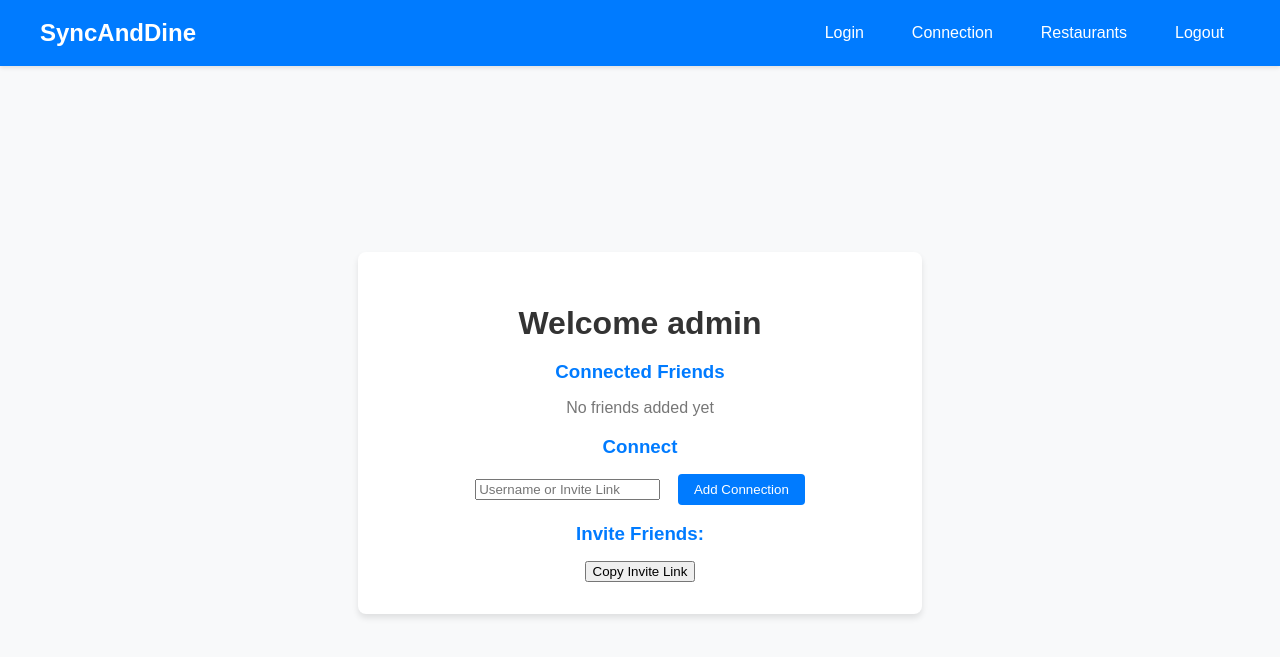
After one commit to preritsinha/SyncAndDine, a Flask app: page /connection in a window 1280 px wide. The commit adds this page. Shown: the top 657 px of the page. Run offline with Flask 3, Linux system fonts and the light colour scheme; a user stored in the database is signed in; parts of the project's set-up code (start-up, migrations or seed data) failed here and were passed over.

Commit message:
update 2

```diff
--- a/app.py
+++ b/app.py
@@ -6,6 +6,7 @@ from sqlalchemy import PickleType
 from flask_bcrypt import Bcrypt
 import pandas as pd
 import os
+from datetime import datetime,timezone
 
 app = Flask(__name__)
 app.secret_key = 'your_secret_key'
@@ -31,12 +32,38 @@ class User(db.Model):
     email = db.Column(db.String(100), unique=True, nullable=False)
     swipes = db.Column(MutableDict.as_mutable(PickleType), default={})
     finished = db.Column(db.Boolean, default=False)
+    filter_preferences = db.Column(MutableDict.as_mutable(PickleType), default={})
+    # Relationship to ConnectionGroup: user can be admin of multiple groups
+    admin_groups = db.relationship('ConnectionGroup', backref='admin', lazy=True)
+    # Friendship table: users can have multiple friends
     friends = db.relationship('User',
                               secondary=friendship,
                               primaryjoin=id == friendship.c.user_id,
                               secondaryjoin=id == friendship.c.friend_id,
                               backref=db.backref('friend_of', lazy='dynamic'),
                               lazy='dynamic')
+    def __repr__(self):
+        return f'<User {self.username}>'
+
+class ConnectionGroup(db.Model):
+    id = db.Column(db.Integer, primary_key=True)
+    name = db.Column(db.String(120), nullable=False)
+    # ForeignKey referencing User (admin of the group)
+    admin_id = db.Column(db.Integer, db.ForeignKey('user.id'), nullable=False)
+    # Relationship to GroupMember
+    group_members = db.relationship('GroupMember', backref='group', lazy=True)
+    def __repr__(self):
+        return f'<ConnectionGroup {self.name}>'
+
+class GroupMember(db.Model):
+    id = db.Column(db.Integer, primary_key=True)
+    # ForeignKey referencing User
+    user_id = db.Column(db.Integer, db.ForeignKey('user.id'), nullable=False)
+    # ForeignKey referencing ConnectionGroup
+    group_id = db.Column(db.Integer, db.ForeignKey('connection_group.id'), nullable=False)
+    join_date = db.Column(db.DateTime, default=datetime.now(timezone.utc))
+    def __repr__(self):
+        return f'<GroupMember {self.user.username}>'
 
 csv_path = os.path.join(os.path.dirname(__file__), 'restaurants.csv')
 restaurant_data = pd.read_csv(csv_path)
@@ -57,7 +84,7 @@ restaurant_data['rate'] = restaurant_data['rate'].apply(clean_rate)
 @app.route('/')
 def home():
     # if 'username' in session:
-        # return redirect(url_for('profile'))
+        # return redirect(url_for('connection'))
     return render_template('login.html')
 
 @app.route('/login', methods=['GET','POST'])
@@ -65,11 +92,8 @@ def login():
     if request.method == 'POST':
         username = request.form['username']
         password = request.form['password']
-        print(f"Received username: {username}, password: {password}")
         user = User.query.filter_by(username=username).first()
-        print(f"Found user: {user}")  # Check if user is None or the actual user object
         if user:
-            print(f"Stored password: {user.password}")
             # if bcrypt.check_password_hash(user.password, password):
             if user.password==password:
                 print(f"Login successful for user: {user}")
@@ -79,7 +103,7 @@ def login():
                     user.finished = False  # Reset the finished status to False
                     user.swipes = {}
                     db.session.commit()  # Commit the change to the database
-                return redirect(url_for('profile'))
+                return redirect(url_for('connection'))
             else:
                 print("Password mismatch.")
                 flash("Invalid username or password", "danger")
@@ -124,11 +148,46 @@ def register():
             return redirect(url_for('login'))
     return render_template('register.html')
 
-@app.route('/profile')
-def profile():
+@app.route('/connection', methods=['GET', 'POST'])
+def connection():
+    if 'username' not in session:
+        return redirect(url_for('login'))  # Redirect if not logged in
+
     user = User.query.filter_by(username=session['username']).first()
-    invite_link = f"{request.url_root}register/{user.username}"  # Example of invite link
-    return render_template('profile.html', user=user, invite_link=invite_link)
+    invite_link = f"{request.url_root}add_friend?username={user.username}"
+
+    # If the request is to create a group
+    if request.method == 'POST':
+        if 'create_group' in request.form:
+            group_name = request.form['group_name']
+            members = request.form.getlist('members')  # List of friends to add to the group
+
+            group = ConnectionGroup(name=group_name, admin=user)
+            db.session.add(group)
+
+            for member_username in members:
+                member = User.query.filter_by(username=member_username).first()
+                if member:
+                    group.members.append(member)
+
+            db.session.commit()
+
+        elif 'remove_from_group' in request.form:
+            group_id = request.form['group_id']
+            friend_username = request.form['friend_username']
+            group = ConnectionGroup.query.get(group_id)
+            if group:
+                friend = User.query.filter_by(username=friend_username).first()
+                if friend in group.members:
+                    group.members.remove(friend)
+                    db.session.commit()
+
+    user_friends = user.friends.all()
+    user_groups = user.admin_groups  # Get groups where user is the admin
+    return render_template('connection.html', user=user, friends=user_friends, invite_link=invite_link, groups=user_groups)
+
+
+
 
 @app.route('/get_filters', methods=['GET'])
 def get_filters():
@@ -144,22 +203,88 @@ def get_filters():
         'rest_types': rest_types
     })
 
-@app.route('/add_friend', methods=['POST'])
+@app.route('/add_friend', methods=['POST', 'GET'])
 def add_friend():
     if 'username' not in session:
         return redirect(url_for('home'))
-    friend_username = request.form.get('username')
     user = User.query.filter_by(username=session['username']).first()  # Get current user
+    # Handle GET request for invite links
+    if request.method == 'GET':
+        friend_username = request.args.get('username')  # Extract username from query params
+        friend = User.query.filter_by(username=friend_username).first()  # Get friend by username
+        if friend and friend != user:  # Ensure the user isn't adding themselves as a friend
+            if friend in user.friends:
+                flash('Friend is already in your friend list!', 'info')
+            else:
+                user.friends.append(friend)
+                db.session.commit()
+                flash('Friend added successfully via invite link!', 'success')
+        else:
+            flash('Invalid invite link or user not found!', 'danger')
+        return redirect(url_for('connection'))
+    # Handle POST request for manual friend addition
+    if request.method == 'POST':
+        friend_username = request.form.get('username')
+        friend = User.query.filter_by(username=friend_username).first()  # Get friend by username
+        if friend and friend != user:  # Ensure the user isn't adding themselves as a friend
+            if friend in user.friends:
+                flash('Friend is already in your friend list!', 'info')
+            else:
+                user.friends.append(friend)
+                db.session.commit()
+                flash('Friend added successfully!', 'success')
+        else:
+            flash('Friend not found or you cannot add yourself!', 'danger')
+        return redirect(url_for('connection'))
+
+@app.route('/remove_friend', methods=['POST'])
+def remove_friend():
+    if 'username' not in session:
+        return redirect(url_for('home'))
+
+    user = User.query.filter_by(username=session['username']).first()  # Get current user
+    friend_username = request.form.get('friend_username')
     friend = User.query.filter_by(username=friend_username).first()  # Get friend by username
-    if friend and friend != user:  # Ensure the user isn't adding themselves as a friend
-        # Add friend to user's friend list (many-to-many relationship)
-        user.friends.append(friend)
+
+    if friend and friend in user.friends:  # Ensure the friend exists and is in the user's friend list
+        user.friends.remove(friend)  # Remove friend from the list
+        db.session.commit()  # Commit changes to the database
+        flash(f'Removed {friend.username} from your friend list.', 'success')
+    else:
+        flash('Friend not found in your list.', 'danger')
+
+    return redirect(url_for('connection'))
+
+@app.route('/set_filters', methods=['POST'])
+def set_filters():
+    if 'username' not in session:
+        return jsonify({'status': 'error', 'message': 'Unauthorized'}), 401
+
+    user = User.query.filter_by(username=session['username']).first()
+
+    # Check if the user is an admin for any of their friends
+    admin_friendship = db.session.query(friendship).filter_by(user_id=user.id).first()
+    if admin_friendship and admin_friendship.is_admin:
+        # Get the filter values from the form
+        cuisine = request.form.get('cuisine')
+        area = request.form.get('area')
+        # Save the filters in the user's connection
+        user.filter_preferences = {
+            'cuisine': cuisine,
+            'area': area
+        }
         db.session.commit()
-        flash('Friend added successfully!', 'success')
+
+        # Sync filters to all friends
+        for friend in user.friends:
+            friend.filter_preferences = user.filter_preferences
+        db.session.commit()
+
+        flash('Filters set and synced with your friends!', 'success')
     else:
-        flash('Friend not found or you cannot add yourself!', 'danger')
-    return redirect(url_for('profile'))
+        flash('You must be an admin to set filters.', 'danger')
 
+    return redirect(url_for('connection'))
 
 @app.route('/restaurants', methods=['GET', 'POST'])
 def restaurants():
@@ -281,4 +406,4 @@ if __name__ == '__main__':
     if not os.path.exists('/instance/syncanddine.db'):
         with app.app_context():
             db.create_all()
-    app.run(host='0.0.0.0', port=int(os.getenv('PORT', 10000)))
+    app.run(host='0.0.0.0', port=int(os.getenv('PORT', 10000)),debug=True)
--- a/static/styles.css
+++ b/static/styles.css
@@ -158,8 +158,8 @@ main {
     background: #c82333;
 }
 
-/* Profile Container */
-.profile-container {
+/* connection Container */
+.connection-container {
     background: #fff;
     padding: 2rem;
     border-radius: 8px;
@@ -170,22 +170,22 @@ main {
     margin: 1rem auto;
 }
 
-.profile-container h1 {
+.connection-container h1 {
     margin-bottom: 1rem;
     color: #333;
 }
 
-.profile-container h3 {
+.connection-container h3 {
     color: #007bff;
     margin-bottom: 1rem;
 }
 
-.profile-container ul {
+.connection-container ul {
     list-style: none;
     padding: 0;
 }
 
-.profile-container ul li {
+.connection-container ul li {
     margin-bottom: 0.5rem;
     color: #555;
 }
@@ -319,3 +319,49 @@ main {
         opacity: 1;
     }
 }
+
+.friends-list {
+    list-style-type: none;
+    margin: 0;
+    padding: 0;
+}
+
+.friend-item {
+    display: flex;
+    justify-content: space-between;
+    align-items: center;
+    padding: 8px 12px;
+    border-bottom: 1px solid #ddd;
+}
+
+.friend-name {
+    font-size: 16px;
+    font-weight: 500;
+    color: #333;
+}
+
+.remove-friend-form {
+    margin: 0;
+}
+
+.btn-danger {
+    background-color: #dc3545;
+    color: white;
+    border: none;
+    padding: 6px 12px;
+    cursor: pointer;
+    border-radius: 4px;
+    font-size: 14px;
+    transition: background-color 0.3s ease;
+}
+
+.btn-danger:hover {
+    background-color: #c82333;
+}
+
+.no-friends-message {
+    color: #777;
+    font-size: 16px;
+    text-align: center;
+    margin: 10px 0;
+}
--- a/templates/base.html
+++ b/templates/base.html
@@ -13,7 +13,7 @@
             <a href="/" class="navbar-brand">SyncAndDine</a>
             <div class="navbar-links">
                 <a href="/">Login</a>
-                <a href="/profile">Profile</a>
+                <a href="/connection">Connection</a>
                 <a href="/restaurants">Restaurants</a>
                 <a href="/logout">Logout</a>
             </div>
--- /dev/null
+++ b/templates/connection.html
@@ -0,0 +1,113 @@
+{% extends 'base.html' %}
+{% block content %}
+<div class="connection-container">
+    <div class="connection-card">
+        <h1>Welcome {{ user.username }}</h1>
+
+        <!-- Section: Connected Friends -->
+        <div class="section">
+            <h3>Connected Friends</h3>
+            {% if friends|length > 0 %}
+            <ul>
+                {% for friend in user.friends %}
+                <li class="friend-item">
+                    <span class="friend-name">{{ friend.username }}</span>
+                    <form method="POST" action="/remove_friend" class="remove-friend-form">
+                        <input type="hidden" name="friend_username" value="{{ friend.username }}">
+                        <button type="submit" class="btn-danger">Remove</button>
+                    </form>
+                </li>
+                {% endfor %}
+            </ul>
+            {% else %}
+            <p class="no-friends-message">No friends added yet</p>
+            {% endif %}
+        </div>
+
+        <!-- Section: Add a Friend -->
+        <div class="section">
+            <h3>Connect</h3>
+            <form method="POST" action="/add_friend" class="form-inline" id="add-friend-form">
+                <input type="text" name="username" id="friend-username" placeholder="Username or Invite Link" required>&nbsp;&nbsp;&nbsp;
+                <button type="submit" class="btn-primary">Add Connection</button>
+            </form>
+        </div>
+
+        <!-- Section: Create a Group -->
+        <!-- <div class="section">
+            <h3>Create a Group</h3>
+            <form method="POST" action="/connection" class="form-inline">
+                <label for="group_name">Group Name</label>
+                <input type="text" name="group_name" id="group_name" required>
+
+                <label for="members">Select Members</label>
+                <select name="members" multiple required>
+                    {% for friend in friends %}
+                    <option value="{{ friend.username }}">{{ friend.username }}</option>
+                    {% endfor %}
+                </select>
+
+                <button type="submit" name="create_group" class="btn-primary">Create Group</button>
+            </form>
+        </div> -->
+
+        <!-- Section: View Groups -->
+        <!-- <div class="section">
+            <h3>Your Groups</h3>
+            {% if groups|length > 0 %}
+            <ul>
+                {% for group in groups %}
+                <li class="group-item">
+                    <strong>{{ group.name }}</strong> (Admin)
+                    <ul>
+                        {% for member in group.members %}
+                        <li>
+                            {{ member.username }}
+                            <form method="POST" action="/connection" class="remove-friend-form">
+                                <input type="hidden" name="group_id" value="{{ group.id }}">
+                                <input type="hidden" name="friend_username" value="{{ member.username }}">
+                                <button type="submit" name="remove_from_group" class="btn-danger">Remove</button>
+                            </form>
+                        </li>
+                        {% endfor %}
+                    </ul>
+                </li>
+                {% endfor %}
+            </ul>
+            {% else %}
+            <p class="no-groups-message">No groups created yet</p>
+            {% endif %}
+        </div> -->
+
+        <!-- Section: Invite Link -->
+        <div class="section">
+            <h3>Invite Friends:</h3>
+            <input type="text" id="invite-link" value="{{ invite_link }}" readonly class="readonly-input" style="display: none;">
+            <button id="copy-button" data-clipboard-target="#invite-link">Copy Invite Link</button>
+        </div>
+    </div>
+</div>
+
+{% block styles %}
+    <link rel="stylesheet" href="{{ url_for('static', filename='style.css') }}">
+{% endblock %}
+
+{% block scripts %}
+    <script src="https://cdnjs.cloudflare.com/ajax/libs/clipboard.js/2.0.8/clipboard.min.js"></script>
+
+    <script>
+        var clipboard = new ClipboardJS('#copy-button');
+        clipboard.on('success', function(e) { alert('Invite link copied to clipboard!'); });
+        clipboard.on('error', function(e) { alert('Failed to copy invite link. Please try again!'); });
+
+        document.getElementById('friend-username').addEventListener('input', function() {
+            const inviteLink = this.value;
+            const regex = /\/register\/([a-zA-Z0-9_]+)/;
+            const match = inviteLink.match(regex);
+            if (match && match[1]) {
+                this.value = match[1];
+            }
+        });
+    </script>
+{% endblock %}
+{% endblock %}
```
Also changed, not shown: templates/profile.html (deleted, +0 -65 lines), instance/syncanddine.db, 1 other file.
